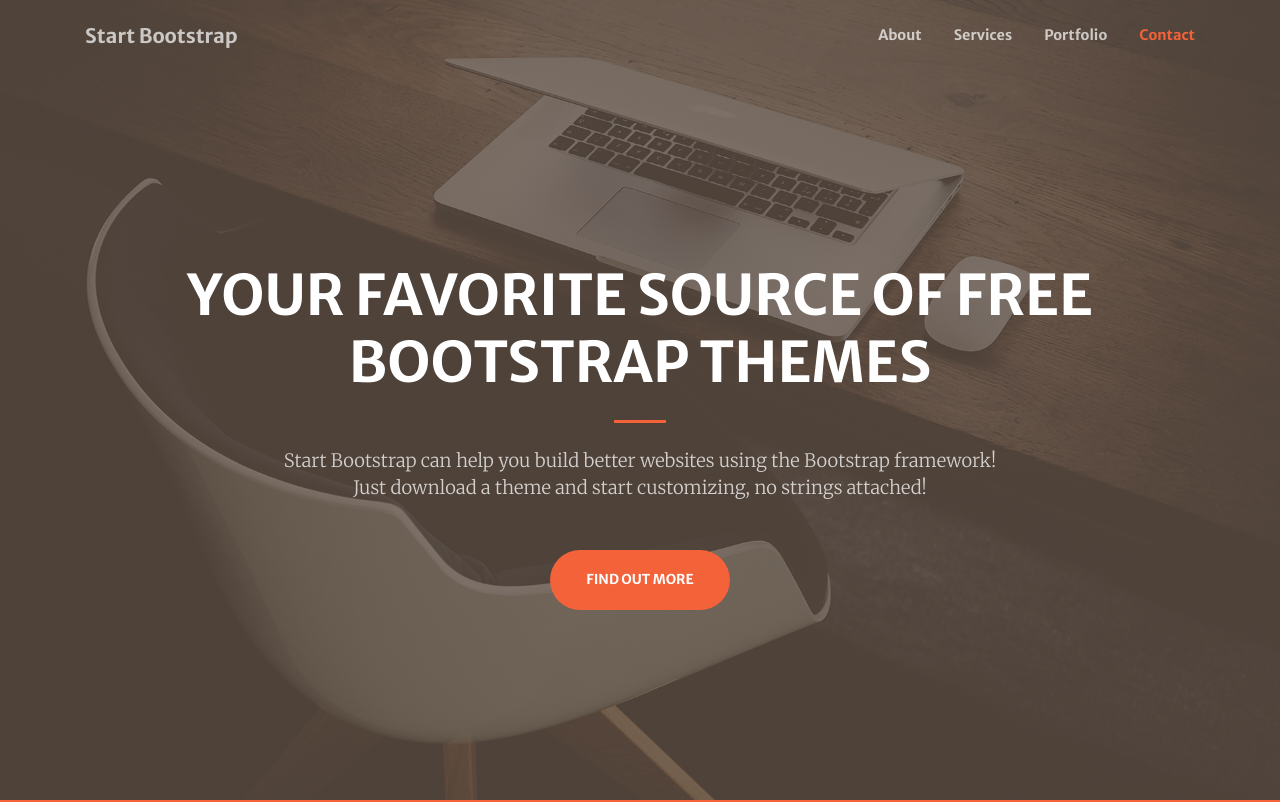
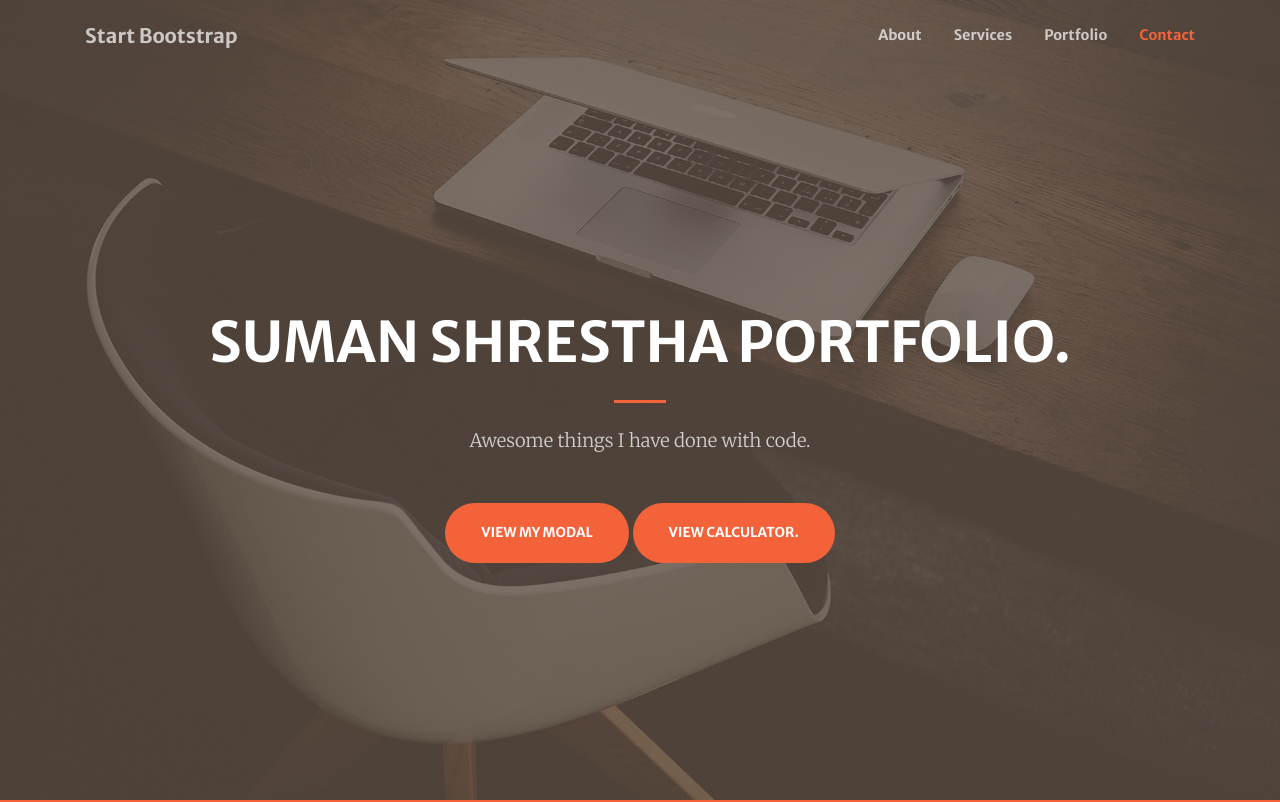
Before and after one commit to sumanshrestha145/sumanshrestha.github.io, a plain HTML site: page index.html in a window 1280 px wide. Shown: the top 802 px of the page. Drawn offline with nearby package versions, Linux system fonts and the light colour scheme.

Commit message:
Updated Profile

```diff
--- a/index.html
+++ b/index.html
@@ -39,12 +39,13 @@
             <div class="container h-100">
                 <div class="row h-100 align-items-center justify-content-center text-center">
                     <div class="col-lg-10 align-self-end">
-                        <h1 class="text-uppercase text-white font-weight-bold">Your Favorite Source of Free Bootstrap Themes</h1>
+                        <h1 class="text-uppercase text-white font-weight-bold">Suman Shrestha Portfolio.</h1>
                         <hr class="divider my-4" />
                     </div>
                     <div class="col-lg-8 align-self-baseline">
-                        <p class="text-white-75 font-weight-light mb-5">Start Bootstrap can help you build better websites using the Bootstrap framework! Just download a theme and start customizing, no strings attached!</p>
-                        <a class="btn btn-primary btn-xl js-scroll-trigger" href="#about">Find Out More</a>
+                        <p class="text-white-75 font-weight-light mb-5">Awesome things I have done with code.</p>
+                        <a class="btn btn-primary btn-xl " href="#about">View My Modal</a>
+                        <a class="btn btn-primary btn-xl " href="#about">View Calculator.</a>
                     </div>
                 </div>
             </div>
```
